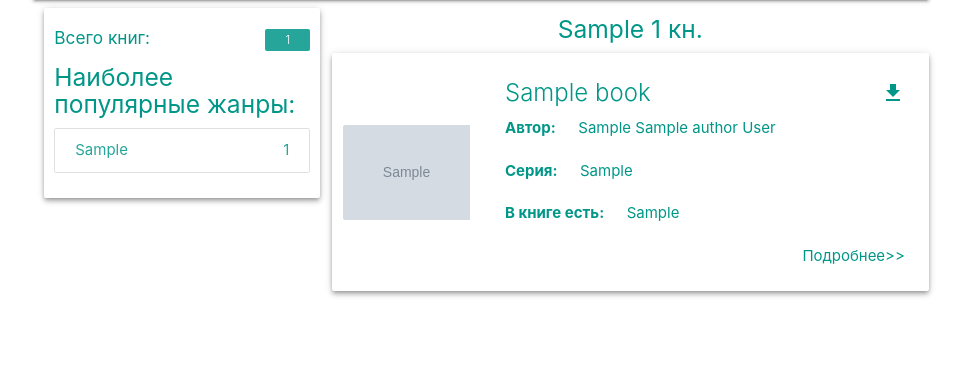
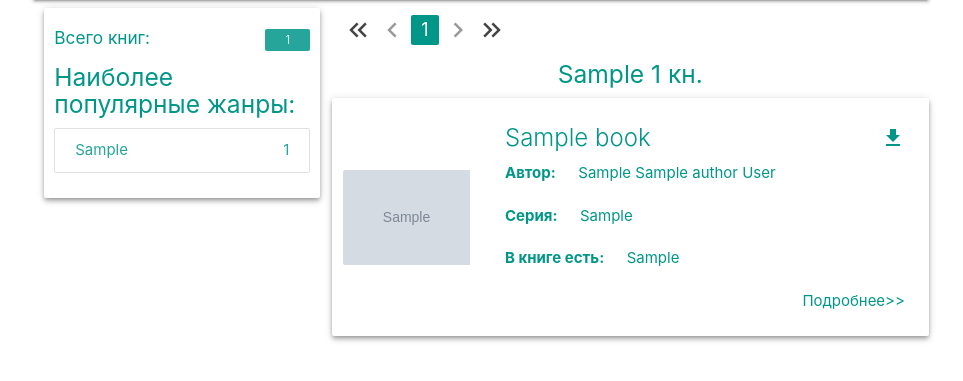
Before and after one commit to daboggg/mylibrary, a Django app: a page that uses library/templates/library/home.html in a window 1280 px wide. Shown: the part 64-445 px from the top of the page, without its empty margins (159-1122 px from the left). Run offline with Django 5.2, Linux system fonts and the light colour scheme; tables that the repository leaves empty hold one stand-in row (values such as "Sample post"); grey boxes marked "Sample" are stand-in pictures; parts of the project's set-up code (start-up, migrations or seed data) failed here and were passed over; some libraries are stand-ins or nearby versions.

```diff
--- a/assets/css/style.css
+++ b/assets/css/style.css
@@ -50,6 +50,15 @@
     margin-bottom: 20px;
 }
 
+.px-0 {
+    padding-left: 0;
+    padding-right: 0;
+}
+
+.pxy-0 {
+    padding: 0;
+}
+
 .pxy-1 {
     padding: 10px;
 }
--- a/library/templates/library/home.html
+++ b/library/templates/library/home.html
@@ -1,7 +1,6 @@
 {% extends 'sidebar-content.html' %}
 {% load library_tags %}
 {% load static %}
-{% load library_tags %}
 
 {% block sidebar %}
     <div class="card z-depth-2">
@@ -30,22 +29,61 @@
 {% endblock %}
 
 {% block content %}
+
+    <ul class="pagination">
+
+        <li class="waves-effect"><a style="padding: 0;" href="?{% url_replace request 'page' 1 %}"><i class="material-icons">keyboard_double_arrow_left</i></a></li>
+        {% if not page_obj.has_previous %}
+            <li class="disabled"><a  style="padding: 0;"><i class="material-icons">chevron_left</i></a></li>
+        {% else %}
+            <li class="waves-effect"><a  style="padding: 0;" href="?{% url_replace request 'page' page_obj.previous_page_number %}"><i
+                    class="material-icons">chevron_left</i></a></li>
+        {% endif %}
+
+
+
+        {% for p in paginator.page_range %}
+            {% if page_obj.number == p %}
+                <li class="waves-effect active"><a class="teal" href="?{% url_replace request 'page' p %}">{{ p }}</a>
+                </li>
+            {% elif p != 1 and p != paginator.count  and p <= page_obj.number|add:2 and p >= page_obj.number|add:-2 %}
+                <li class="waves-effect"><a href="?{% url_replace request 'page' p %}">{{ p }}</a></li>
+            {% endif %}
+
+        {% endfor %}
+
+
+
+
+        {% if not page_obj.has_next %}
+            <li class="disabled"><a style="padding: 0;"><i class="material-icons">chevron_right</i></a></li>
+        {% else %}
+            <li class="waves-effect"><a style="padding: 0;" href="?{% url_replace request 'page' page_obj.next_page_number %}"><i
+                    class="material-icons">chevron_right</i></a></li>
+        {% endif %}
+        <li class="waves-effect"><a style="padding: 0;" href="?{% url_replace request 'page' paginator.count %}"><i class="material-icons">keyboard_double_arrow_right</i></a></li>
+    </ul>
+
+
     <h5 class="center-align teal-text">{{ content_name }} {{ books|length }} кн.</h5>
     {% for book in books %}
         <div class="card horizontal row valign-wrapper teal-text z-depth-2">
             <div class="col s4 l3 card-image waves-effect waves-block waves-light">
                 <img class="activator"
-{#                     src="https://imgholder.ru/768x1024/f44336/fff.jpg&text=Обложка+Для+Книги&font=kelson">#}
+                        {#                     src="https://imgholder.ru/768x1024/f44336/fff.jpg&text=Обложка+Для+Книги&font=kelson">#}
                      src="{{ book.coverpage.url }}">
             </div>
             <div class="col s8 l9 card-content">
-                <span class="card-title">{{ book.book_title}}<a class="teal-text" href="#"><i class="material-icons right">download</i></a></span>
+                <span class="card-title">{{ book.book_title }}<a class="teal-text" href="#"><i
+                        class="material-icons right">download</i></a></span>
                 {% get_book_card_avers book %}
 
-                <a style="cursor: pointer" class="right-align"><div class="mt-1 activator teal-text">Подробнее>></div></a>
+                <a style="cursor: pointer" class="right-align">
+                    <div class="mt-1 activator teal-text">Подробнее>></div>
+                </a>
             </div>
             <div class="card-reveal">
-                <span class="card-title">{{ book.book_title}}<i
+                <span class="card-title">{{ book.book_title }}<i
                         class="material-icons right">close</i></span>
                 {% get_book_card_reverse book %}
             </div>
--- a/library/templatetags/library_tags.py
+++ b/library/templatetags/library_tags.py
@@ -22,6 +22,12 @@ def get_book_card_reverse(book: Book):
     }
 
 @register.simple_tag
+def url_replace(request, field, value):
+    dict_ = request.GET.copy()
+    dict_[field] = value
+    return dict_.urlencode()
+
+@register.simple_tag
 def get_genres(arg=None):
     if arg == 'most_popular':
         return Genre.objects.filter(books__isnull=False).annotate(book_count=Count('books')).order_by('-book_count')[:5]
--- a/library/views.py
+++ b/library/views.py
@@ -25,7 +25,7 @@ class HomeView(ListView):
     template_name = 'library/home.html'
     extra_context = {'title': 'Главная страница'}
     context_object_name = 'books'
-    paginate_by = 7
+    paginate_by = 1
 
     def get_context_data(self, *args, **kwargs):
         context =  super().get_context_data(*args, **kwargs)
```
